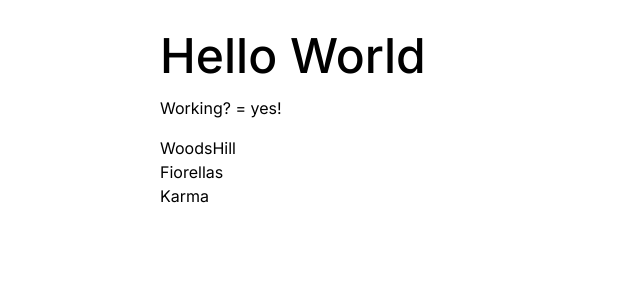
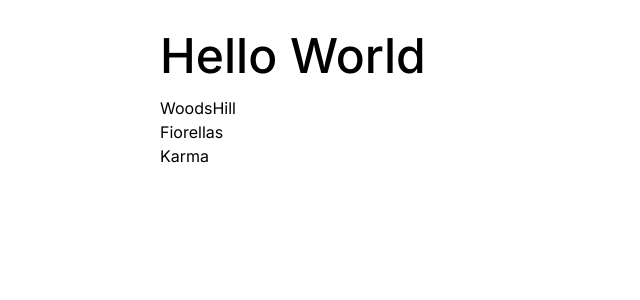
Before and after one commit to blackslashcreative/next-restaurant-app, a Next.js app: page / in a window 1280 px wide. Shown: the top 300 px of the page, without its empty margins (0-640 px from the left). Built offline with nearby package versions, Linux system fonts and the light colour scheme.

Commit message:
Updates context

```diff
--- a/app/contact/page.js
+++ b/app/contact/page.js
@@ -1,3 +1,4 @@
+'use client'
 import Head from 'next/head';
 import Layout from '../layout.js';
 
--- a/app/context/appContext.js
+++ b/app/context/appContext.js
@@ -1,16 +1,14 @@
 'use client'
-
 import { createContext, useContext, useState } from 'react'
 
 const AppContext = createContext({})
 
 export const AppContextProvider = ({ children }) => {
-  const [working, setWorking] = useState('yes!');
   const [isAuthenticated, setIsAuthenticated] = useState(false);
   const [user, setUser] = useState(null);
 
   return (
-    <AppContext.Provider value={{ working, setWorking, isAuthenticated, setIsAuthenticated, user, setUser }}>
+    <AppContext.Provider value={{ isAuthenticated, setIsAuthenticated, user, setUser }}>
       {children}
     </AppContext.Provider>
   )
--- a/app/login/page.js
+++ b/app/login/page.js
@@ -1,13 +1,18 @@
+'use client'
 import React from 'react';
 import Head from 'next/head';
 import Layout from '../layout.js';
+import { useAppContext } from '../context/appContext';
+
 
 export default function Login() {
+  const { isAuthenticated, setIsAuthenticated } = useAppContext();
+
   return (
     <Layout>
       <main>
         <h1>Login</h1>
-        <p>Is authenticated? = {isAuthenticated}</p>
+        {isAuthenticated === false ? <p>login form here</p> : <p>You're already logged in!</p>}
       </main>
     </Layout>
   )
--- a/app/page.js
+++ b/app/page.js
@@ -11,13 +11,10 @@
 ];
 
 export default function Home() {
-  const { working, setWorking} = useAppContext();
-  const { isAuthenticated, setIsAuthentica} = useAppContext();
 
   return (
     <main>
       <h1>Hello World</h1>
-      <p>Working? = {working}</p>
       {restaurants.map( item => {
         return <div>
           <Link as={"/restaurants/"+item.name} href="restaurants/[restaurant]">
```
